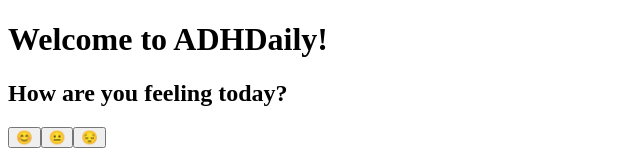
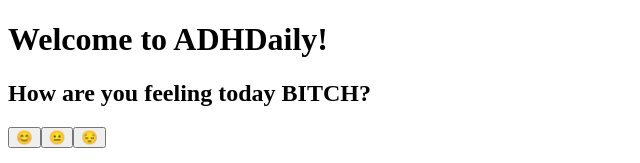
Before and after one commit to girrobot/journalapp, a Next.js app: page / in a window 1280 px wide. Shown: the top 163 px of the page, without its empty margins (0-640 px from the left). Built offline with nearby package versions, Linux system fonts and the light colour scheme.

Commit message:
Saving logic

```diff
--- a/pages/index.js
+++ b/pages/index.js
@@ -12,7 +12,7 @@ export default function Home() {
     <div>
       <h1>Welcome to ADHDaily!</h1>
       <div>
-        <h2>How are you feeling today?</h2>
+        <h2>How are you feeling today BITCH?</h2>
         <div>
           {['😊', '😐', '😔'].map((emoji) => (
             <button key={emoji} onClick={() => handleMoodChange(emoji)}>
```
